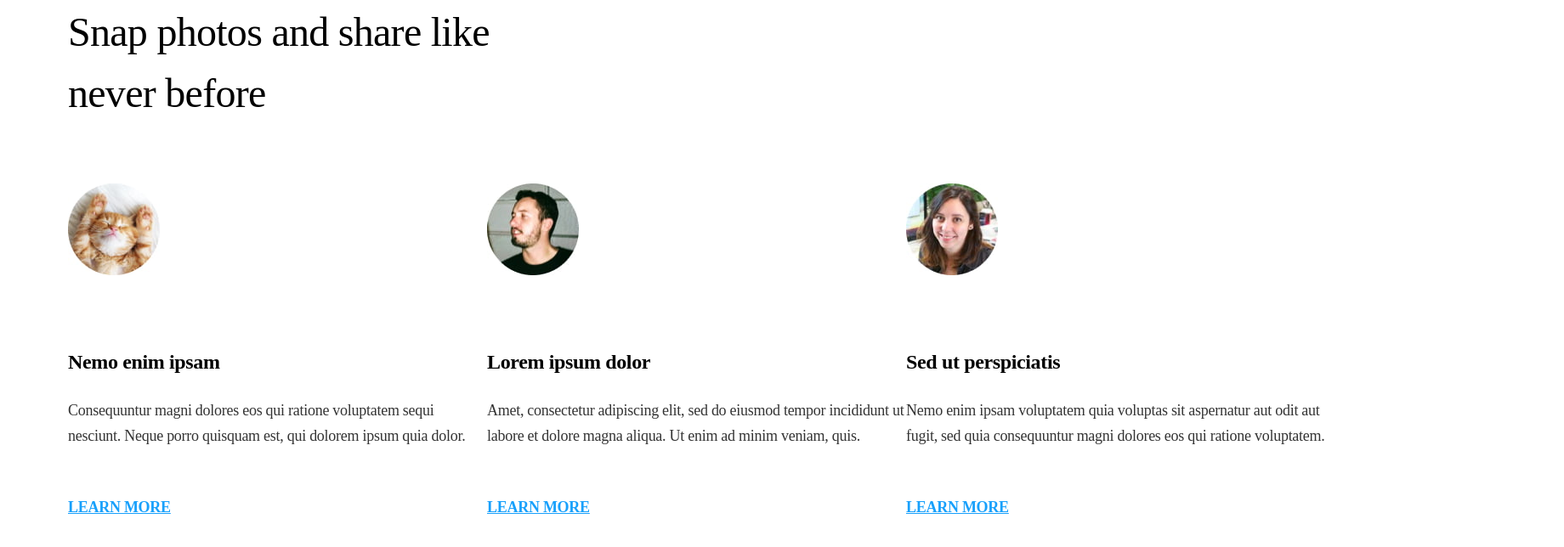
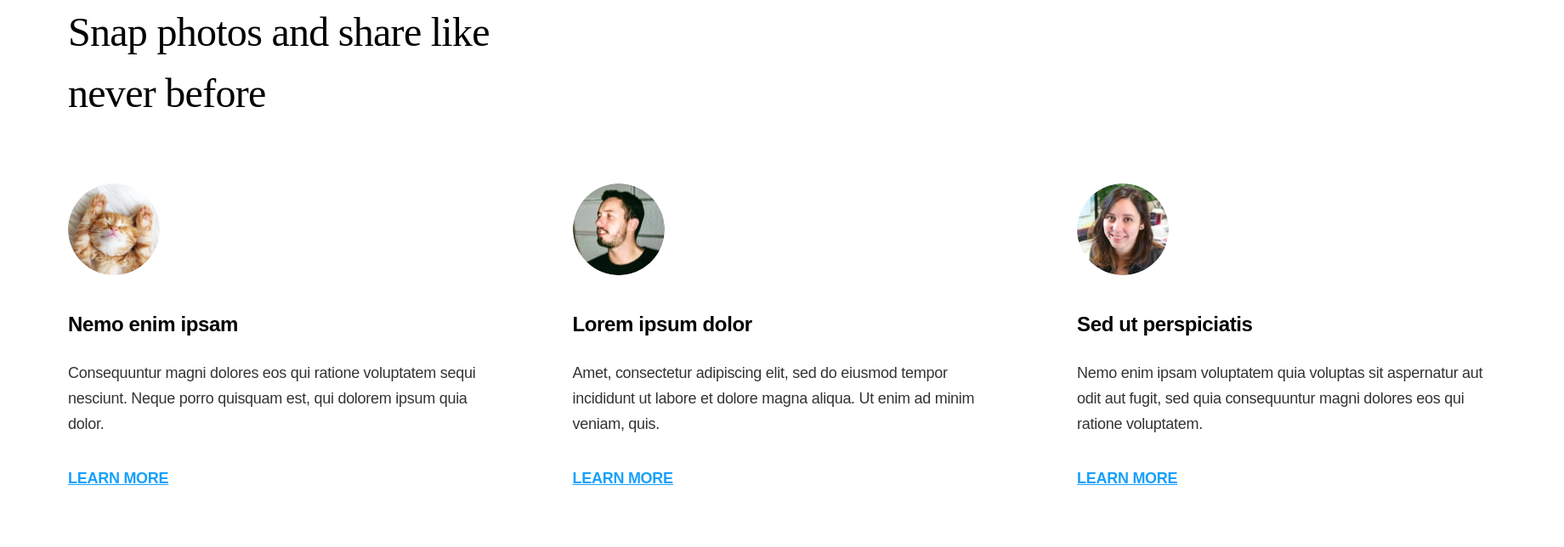
Before and after one commit to yeon-jae/dfluid_web, a React (Create React App) app in the folder dfluid-website/: page / in a window 1280 px wide. Shown: the part 118-762 px from the top of the page at 85% size, 1840 px wide, since content can reach past the window. Built offline with nearby package versions, Linux system fonts and the light colour scheme.

Commit message:
feat: 1st profile section

```diff
--- a/dfluid-website/src/styles/ProfileCard.css
+++ b/dfluid-website/src/styles/ProfileCard.css
@@ -1,64 +1,56 @@
-/* 프로필 섹션 부분  */
-.profile-card{
-    width: 493px;
-    height: 352px;
-    flex-grow: 0;
+/* 프로필 섹션 부분 */
+.profile-card {
+    flex: 1;
+    max-width: 493px;
+    min-width: 300px;
+    height: auto;
+    text-align: left;
 }
 
-/*프로필 카드- 이미지 */
-.profile-card img{
+/* 프로필 카드 - 이미지 */
+.profile-card img {
     width: 108px;
     height: 108px;
-    margin: 0 385px 40px 0;
-    object-fit: contain;
+    margin: 0 0 40px;
+    display: block;
+    object-fit: cover;
+    border-radius: 50%;
+    text-align: left;
 }
 
-/*프로필 카드- 제목 */
-.profile-card h4{
-    width: 493px;
-    height: 36px;
-    flex-grow: 0;
+/* 프로필 카드 - 제목 */
+.profile-card h4 {
+    width: 100%;
     margin: 40px 0 24px;
-    font-family: Montserrat;
+    font-family: Montserrat, sans-serif;
     font-size: 24px;
     font-weight: bold;
-    font-stretch: normal;
-    font-style: normal;
     line-height: 1.5;
     letter-spacing: -0.36px;
     text-align: left;
     color: #000;
 }
 
-
-/*프로필 카드- 내용 */
-.profile-card p{
-    width: 493px;
-    height: 90px;
-    flex-grow: 0;
+/* 프로필 카드 - 내용 */
+.profile-card p {
+    width: 100%;
     margin: 24px 0;
-    font-family: Montserrat;
+    font-family: Montserrat, sans-serif;
     font-size: 18px;
-    font-weight: normal;
-    font-stretch: normal;
-    font-style: normal;
     line-height: 1.67;
     letter-spacing: -0.27px;
     text-align: left;
     color: rgba(0, 0, 0, 0.8);
 }
 
-/*프로필 카드- href*/
-.profile-card a{
-    width: 493px;
-  height: 30px;
-  flex-grow: 0;
-  margin: 24px 0 0;
-  font-family: Exo2;
+/* 프로필 카드 - href */
+.profile-card a {
+    display: inline-block;
+    width: auto;
+    padding: 10px 0;
+    font-family: Exo2, sans-serif;
     font-size: 18px;
     font-weight: bold;
-  font-stretch: normal;
-  font-style: normal;
     line-height: 1.67;
     letter-spacing: -0.27px;
     text-align: left;
--- a/dfluid-website/src/styles/ProfileCardSection.css
+++ b/dfluid-website/src/styles/ProfileCardSection.css
@@ -1,6 +1,7 @@
 .header-section{
-    margin-left: 80px;
-    margin-right: 80px;
+    width: 1680px;
+    margin: 0 auto;
+    padding: 0 80px;
 }
 .header-text{
     margin-top: 120px;
@@ -11,12 +12,17 @@
     font-weight: 400;
     font-size: 48px;
     line-height: 72px;
-    /* or 150% */
     letter-spacing: -0.015em;
     color: #000000;
 }
+
+/*프로필 카드 그룹*/
 .profile-container{
     display: flex;
-    /* width: 493px;
-    height:352px; */
+    justify-content: space-between;
+    align-items: flex-start;
+    gap: 20px;
+    width: 100%;
+    max-width: 1680px;
+    margin: 0 auto;
 }
```
Lines whose indentation alone changed are shown as unchanged.
